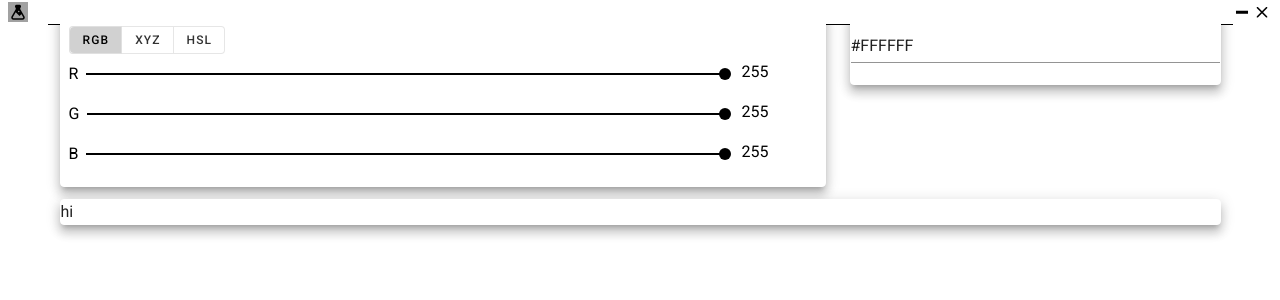
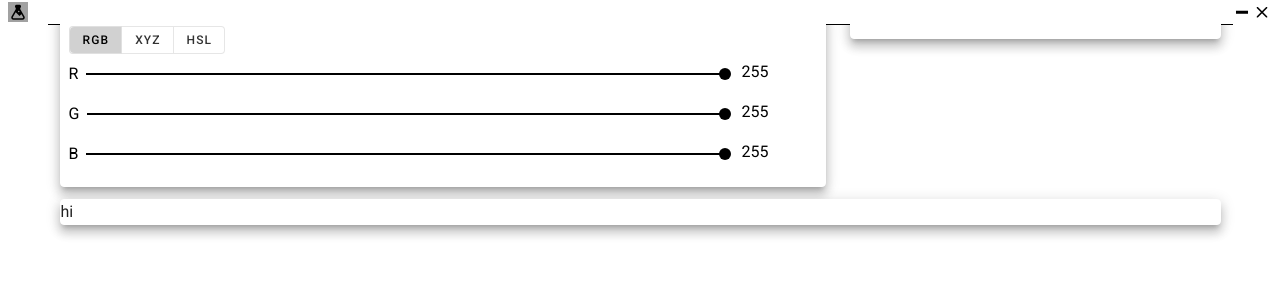
Before and after one commit to quadro313/electron-tsvyat, a Vue app: page /#/ in a window 1280 px wide. Shown: the top 300 px of the page. Built offline with nearby package versions, Linux system fonts and the light colour scheme.

Commit message:
removed: hex input ( for now )

```diff
--- a/src/views/Home.vue
+++ b/src/views/Home.vue
@@ -43,7 +43,7 @@
                 <v-card :color="color" raised outlined>
                     <v-container>
                         <v-row align="stretch">
-                            <v-text-field v-model="hex"></v-text-field>
+
                         </v-row>
                     </v-container>
                 </v-card>
@@ -78,14 +78,6 @@
             },
             colorLimits() {
                 return this.$store.getters.getColorLimits;
-            },
-            hex: {
-                get: function() {
-                    return this.$store.getters.getColorAs("hex");
-                },
-                set: function(v) {
-                    this.$store.commit('updateHEX', {value: v});
-                }
             }
         },
         watch: {
```
